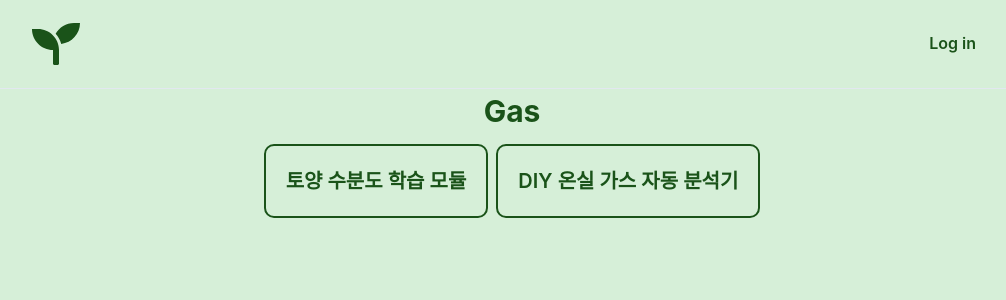
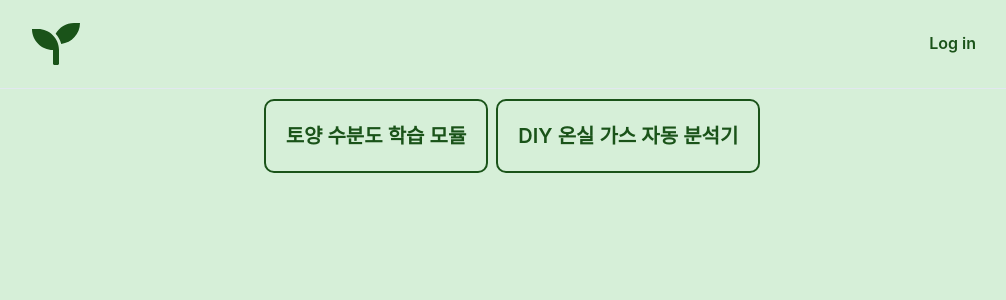
Before and after one commit to blueconecell/smart-farm-frontend, a React (Create React App) app: page / in a window 1280 px wide. Shown: the top 300 px of the page, without its empty margins (128-1134 px from the left). Built offline with nearby package versions, Linux system fonts and the light colour scheme.

Commit message:
home 수정 중

```diff
--- a/src/routes/Home.tsx
+++ b/src/routes/Home.tsx
@@ -21,9 +21,7 @@ export default function Home() {
     <VStack minH={'1200px'}>
       <Box>
         <Box display={'flex'} justifyContent={'center'}>
-          <Text fontSize={'30px'} as={'b'} color={logoColor[3]}>
-            Gas
-          </Text>
+          <Text fontSize={'30px'} as={'b'} color={logoColor[3]}></Text>
         </Box>
         <HStack padding={'10px'}>
           <Box
```
